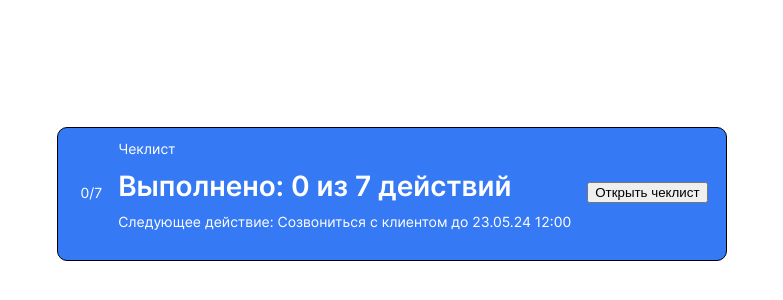
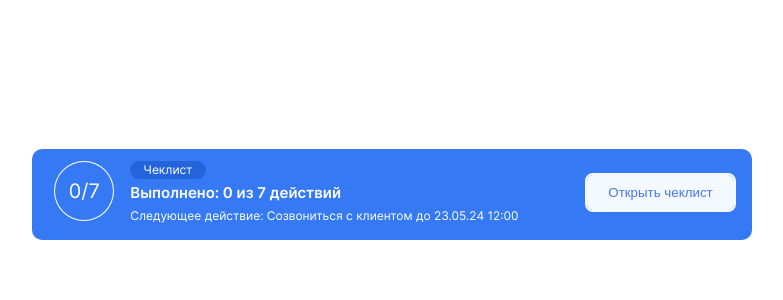
Before and after one commit to NemtsevK/checklist, a plain HTML site: page index.html in a window 1280 px wide. Shown: the part 206-506 px from the top of the page, without its empty margins (248-1031 px from the left). Drawn offline with Linux system fonts and the light colour scheme.

Commit message:
Добавление разметки и стилей

```diff
--- a/css/style.css
+++ b/css/style.css
@@ -31,7 +31,7 @@
   min-height: 100%;
   margin: 0;
   font-family: "Inter", "Arial", sans-serif;
-  font-size: 14px;
+  font-size: 12px;
   font-style: normal;
   font-weight: 400;
   line-height: 18px;
@@ -41,39 +41,79 @@
 .task {
   display: flex;
   justify-content: center;
-  align-items: center;
+  align-items: start;
   gap: 16px;
   padding: 12px 18px 15px 22px;
   color: #ffffff;
   background-color: #3579f5;
-  border: 1px solid #000000;
   border-radius: 10px;
 }
 
 .task__chart {
+  display: flex;
+  justify-content: center;
+  align-items: center;
+  width: 60px;
+  height: 60px;
+  background-color: #ffffff;
+  border-radius: 50%;
+}
 
+.task__chart-inner {
+  display: flex;
+  justify-content: center;
+  align-items: center;
+  width: 58px;
+  height: 58px;
+  background-color: #3579f5;
+  border-radius: 50%;
 }
 
 .task__chart-text {
-
+  font-size: 20px;
+  line-height: 30px;
 }
 
 .task__content {
-
+  width: 441px;
 }
 
 .task__category {
-
+  display: inline-block;
+  padding: 0 13px;
+  background-color: #2364db;
+  border-radius: 40px;
 }
 
 .task__title {
-
+  margin: 4px 0 0;
+  font-size: 15px;
+  line-height: 20px;
+  font-weight: 600;
 }
 
 .task__description {
-
+  margin: 4px 0 0;
 }
 
 .task__button {
+  margin: 14px 0 0;
+  padding: 10px 21px;
+  color: #4777ed;
+  background-color: #f4f8ff;
+  outline: 2px solid #f4f8ff;
+  border: none;
+  border-radius: 6px;
+  cursor: pointer;
+  transition: 0.2s;
+}
 
+.task__button:hover {
+  color: #f4f8ff;
+  background-color: #4777ed;
 }
+
+.task__button:active {
+  color: #4777ed;
+  background-color: #f4f8ff;
+}
--- a/index.html
+++ b/index.html
@@ -15,8 +15,10 @@
 <body class="page__body">
 <div class="task">
   <div class="task__chart">
-    <div сlass="task__chart-text">
-      <span>0</span>/<span>7</span>
+    <div class="task__chart-inner">
+      <div class="task__chart-text">
+        <span>0</span>/<span>7</span>
+      </div>
     </div>
   </div>
   <div class="task__content">
```
